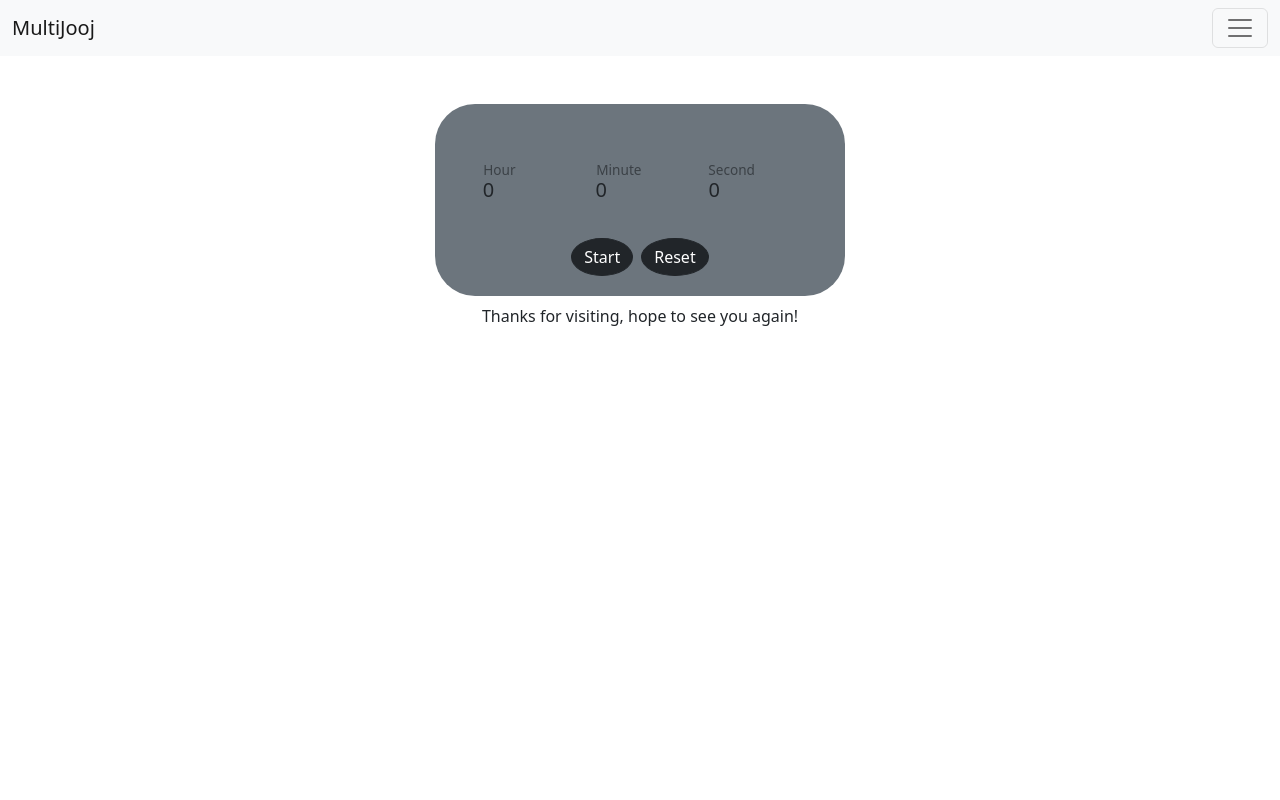
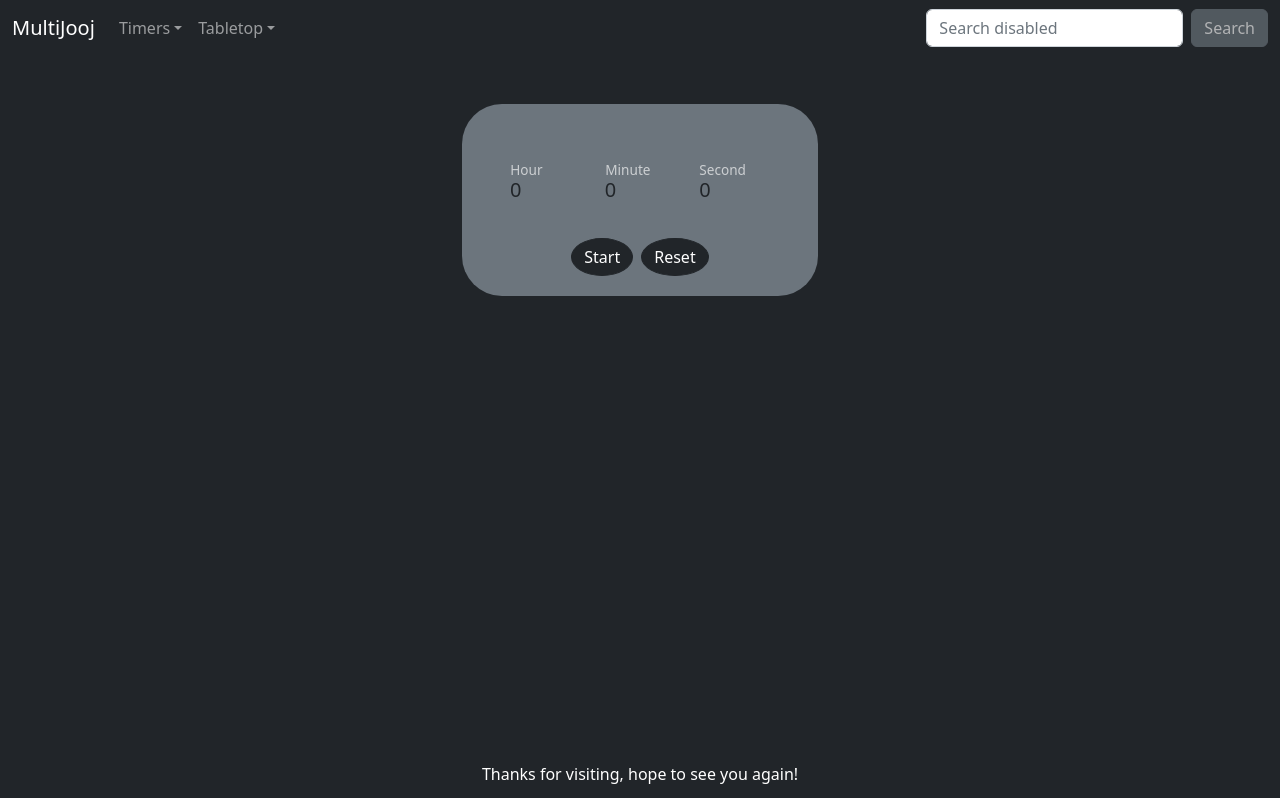
Before and after one commit to jihadftouny/multitools-app, an Angular app: page /countdown in a window 1280 px wide. Built offline with nearby package versions, Linux system fonts and the light colour scheme.

Commit message:
changed color setup, set full screen page

```diff
--- a/src/app/app.component.css
+++ b/src/app/app.component.css
@@ -0,0 +1,17 @@
+
+.content-outer-container {
+  min-height: 100%;
+}
+
+.content-inner-container {
+  padding-bottom: 36px;
+}
+
+.footer-container {
+  height: 24px;
+  margin-top: -36px;
+}
+.footer-content {
+  margin: 0 auto;
+  text-align: center;
+}
--- a/src/app/app.component.html
+++ b/src/app/app.component.html
@@ -1,3 +1,11 @@
 <app-header></app-header>
-<router-outlet></router-outlet>
-<app-footer></app-footer>
+
+<body class="bg-dark text-white">
+    <router-outlet></router-outlet>
+</body>
+
+<div class="footer-container">
+    <div class="footer-content bg-dark text-white">
+        <app-footer></app-footer>
+    </div>
+</div>
--- a/src/app/app.component.ts
+++ b/src/app/app.component.ts
@@ -1,4 +1,5 @@
 import { Component } from '@angular/core';
+
 
 @Component({
   selector: 'app-root',
--- a/src/app/app.module.ts
+++ b/src/app/app.module.ts
@@ -1,6 +1,7 @@
 import { NgModule } from '@angular/core';
 import { BrowserModule } from '@angular/platform-browser';
 import { FormsModule } from '@angular/forms';
+
 
 import { AppRoutingModule } from './app-routing.module';
 import { AppComponent } from './app.component';
--- a/src/app/footer/footer.component.html
+++ b/src/app/footer/footer.component.html
@@ -1,6 +1,6 @@
 <div class="container">
     <div class="row">
-        <div class="col justify-content-center d-flex">
+        <div class="col">
             Thanks for visiting, hope to see you again!
         </div>
     </div>
--- a/src/app/header/header.component.css
+++ b/src/app/header/header.component.css
@@ -0,0 +1,16 @@
+.dropdown-menu li {
+    background-color: dark;
+}
+
+.dropdown-menu li:hover {
+    background-color: #660000;
+    text-decoration: line-through;
+}
+
+.dropdown-menu li > a {
+    color: white;
+}
+
+.dropdown-menu li > a:hover {
+    color: black;
+}
--- a/src/app/header/header.component.html
+++ b/src/app/header/header.component.html
@@ -1,46 +1,70 @@
-
-<nav class="navbar navbar-light bg-light sticky-top">
-  <div class="container-fluid">
+<!-- <nav class="navbar navbar-expand-lg navbar-dark bg-dark sticky-top">
   <a class="navbar-brand" routerLink="home">MultiJooj</a>
 
-    <button class="navbar-toggler" type="button" data-bs-toggle="offcanvas" data-bs-target="#offcanvasNavbar"
-      aria-controls="offcanvasNavbar">
+  <button class="navbar-toggler" type="button" data-toggle="collapse" data-target="#navbarNav" aria-controls="navbarNav"
+    aria-expanded="false" aria-label="Toggle navigation">
     <span class="navbar-toggler-icon"></span>
   </button>
-    <div class="offcanvas offcanvas-end" tabindex="-1" id="offcanvasNavbar" aria-labelledby="offcanvasNavbarLabel">
-      <div class="offcanvas-header">
-        <h5 class="offcanvas-title" id="offcanvasNavbarLabel">Offcanvas</h5>
-        <button type="button" class="btn-close text-reset" data-bs-dismiss="offcanvas" aria-label="Close"></button>
-      </div>
-      <div class="offcanvas-body">
-        <ul class="navbar-nav justify-content-end flex-grow-1 pe-3">
+  <div class="collapse navbar-collapse" id="navbarNav">
+    <ul class="navbar-nav">
       <li class="nav-item">
         <a class="nav-link active" routerLink="home">Home</a>
       </li>
       <li class="nav-item dropdown">
-            <a class="nav-link dropdown-toggle" href="#" id="dropdownId" data-bs-toggle="dropdown" aria-haspopup="true"
+        <a class="nav-link dropdown-toggle" href="" id="dropdownTimer" data-toggle="dropdown" aria-haspopup="true"
           aria-expanded="false">Timers</a>
-            <div class="dropdown-menu border-0" aria-labelledby="dropdownId">
+        <div class="dropdown-menu border-0" aria-labelledby="dropdownTimer">
           <a class="dropdown-item" routerLink="stopwatch">Stopwatch</a>
           <a class="dropdown-item" routerLink="countdown">Countdown</a>
           <a class="dropdown-item disabled" routerLink="Pomodoro">Pomodoro</a>
         </div>
       </li>
       <li class="nav-item dropdown">
-            <a class="nav-link dropdown-toggle" href="#" id="dropdownId" data-bs-toggle="dropdown" aria-haspopup="true"
-              aria-expanded="false">Tabletop</a>
-            <div class="dropdown-menu border-0" aria-labelledby="dropdownId">
+        <a class="nav-link dropdown-toggle" href="#" role="button" id="dropdownTabletop" data-toggle="dropdown"
+          aria-haspopup="true" aria-expanded="false">Tabletop</a>
+        <div class="dropdown-menu border-0" aria-labelledby="dropdownTabletop">
           <a class="dropdown-item disabled" routerLink="stopwatch">Dice Roller</a>
           <a class="dropdown-item disabled" routerLink="countdown">Life Counter</a>
           <a class="dropdown-item disabled" routerLink="Pomodoro">Turn Timer</a>
         </div>
       </li>
     </ul>
+    <form class="form-inline my-2 my-lg-0">
+      <input class="form-control mr-sm-2" type="search" placeholder="Currently disabled" aria-label="Search">
+      <button class="btn btn-outline-secondary my-2 my-sm-0 disabled" type="submit">Search</button>
+    </form>
+  </div>
+</nav> -->
+
+<nav class="navbar navbar-expand-sm navbar-dark bg-dark">
+  <div class="container-fluid">
+    <a class="navbar-brand" routerLink="home">MultiJooj</a>
+    <button class="navbar-toggler" type="button" data-bs-toggle="collapse" data-bs-target="#mynavbar">
+      <span class="navbar-toggler-icon"></span>
+    </button>
+    <div class="collapse navbar-collapse" id="mynavbar">
+      <ul class="navbar-nav me-auto">
+        <li class="nav-item dropdown">
+          <a class="nav-link dropdown-toggle" href="" role="button" data-bs-toggle="dropdown">Timers</a>
+          <ul class="dropdown-menu bg-dark">
+            <li><a class="dropdown-item" routerLink="stopwatch">Stopwatch</a></li>
+            <li><a class="dropdown-item" routerLink="countdown">Countdown</a></li>
+            <li><a class="dropdown-item disabled" routerLink="pomodoro">Pomodoro</a></li>
+          </ul>
+        </li>
+        <li class="nav-item dropdown">
+          <a class="nav-link dropdown-toggle" href="" role="button" data-bs-toggle="dropdown">Tabletop</a>
+          <ul class="dropdown-menu bg-dark">
+            <li><a class="dropdown-item disabled" routerLink="">Dice Roller</a></li>
+            <li><a class="dropdown-item disabled" routerLink="">Life Counter</a></li>
+            <li><a class="dropdown-item disabled" routerLink="">Turn Timer</a></li>
+          </ul>
+        </li>
+      </ul>
       <form class="d-flex">
-          <input class="form-control me-2" type="search" placeholder="Currently disabled" aria-label="Search">
-          <button class="btn btn-outline-secondary disabled" type="submit">Search</button>
+        <input class="form-control me-2" type="text" placeholder="Search disabled">
+        <button class="btn btn-secondary disabled" type="button">Search</button>
       </form>
     </div>
   </div>
-  </div>
 </nav>
--- a/src/app/timer-countdown/timer-countdown.component.html
+++ b/src/app/timer-countdown/timer-countdown.component.html
@@ -1,25 +1,30 @@
+<div class="container">
     <div class="row">
         <div class="col-1 col-sm-2 col-md-3 col-xl-4"></div>
         <div class="col">
-        <div *ngIf="isRunning" class="container d-flex justify-content-center mt-5 pt-5 pb-4 px-5 bg-secondary rounded-40-top">
+            <div *ngIf="isRunning"
+                class="container d-flex justify-content-center mt-5 pt-5 pb-4 px-5 bg-secondary rounded-40-top">
                 <span class="display-6">{{hrDisplay}}:</span>
                 <span class="display-6">{{minDisplay}}:</span>
                 <span class="display-6">{{secDisplay}}:</span>
                 <span class="display-6">{{mls}}</span>
             </div>
             <div *ngIf="!isRunning" class="container mt-5 pt-5 pb-4 px-5 bg-secondary rounded-40-top ">
-            <form  >
+                <form>
                     <div class="form-group row">
                         <div class="col p-0 form-floating">
-                        <input [(ngModel)]="hrForm" type="number" [value]="0" min="0" max="60" size="2" class="form-control form-control-lg form-control-plaintext" name="formHr">
+                            <input [(ngModel)]="hrForm" type="number" [value]="0" min="0" max="99" size="2"
+                                class="form-control form-control-lg form-control-plaintext" name="formHr">
                             <label for="formHr">Hour</label>
                         </div>
                         <div class="col p-0 form-floating">
-                        <input [(ngModel)]="minForm" type="number" [value]="0" min="0" max="59" size="2" class="form-control form-control-lg form-control-plaintext" name="formMin">
+                            <input [(ngModel)]="minForm" type="number" [value]="0" min="0" max="59" size="2"
+                                class="form-control form-control-lg form-control-plaintext" name="formMin">
                             <label for="formMin">Minute</label>
                         </div>
                         <div class="col p-0 form-floating">
-                        <input [(ngModel)]="secForm" type="number" [value]="0" min="0" max="59" size="2" class="form-control form-control-lg form-control-plaintext" name="formSec">
+                            <input [(ngModel)]="secForm" type="number" [value]="0" min="0" max="59" size="2"
+                                class="form-control form-control-lg form-control-plaintext" name="formSec">
                             <label for="formSec">Second</label>
                         </div>
 
@@ -29,10 +34,10 @@
             <div class="container d-flex justify-content-center bg-secondary rounded-40-bottom pb-3 mb-2">
                 <button *ngIf="!isRunning" (click)="startCountdown()" class="btn btn-dark rounded-circle btn-block m-1"
                     routerLink="/countdown">Start</button>
-            <button *ngIf="isRunning && !isPaused" (click)="pauseCountdown()" class="btn btn-dark rounded-circle btn-block m-1"
-                routerLink="/countdown">Pause</button>
-            <button *ngIf="isRunning && isPaused" (click)="continueCountdown()" class="btn btn-dark rounded-circle btn-block m-1"
-                routerLink="/countdown">Continue</button>
+                <button *ngIf="isRunning && !isPaused" (click)="pauseCountdown()"
+                    class="btn btn-dark rounded-circle btn-block m-1" routerLink="/countdown">Pause</button>
+                <button *ngIf="isRunning && isPaused" (click)="continueCountdown()"
+                    class="btn btn-dark rounded-circle btn-block m-1" routerLink="/countdown">Continue</button>
                 <button (click)="stopCountdown()" class="btn btn-dark rounded-circle btn-block m-1"
                     routerLink="/countdown">Reset</button>
             </div>
@@ -40,3 +45,4 @@
         </div>
         <div class="col-1 col-sm-2 col-md-3 col-xl-4"></div>
     </div>
+</div>
--- a/src/app/timer-countdown/timer-countdown.component.ts
+++ b/src/app/timer-countdown/timer-countdown.component.ts
@@ -37,6 +37,10 @@ export class CountdownComponent implements OnInit {
 
   public startCountdown() {
     if (!this.isRunning && !this.isPaused) {
+
+      if (this.hrForm > 99) { this.hrForm = 99 }
+      if (this.minForm > 59) { this.minForm = 59 }
+      if (this.secForm > 59) { this.secForm = 59 }
 
       if (!this.wasPaused) {
         this.hrDisplay = this.hrForm;
@@ -113,6 +117,10 @@ export class CountdownComponent implements OnInit {
   public stopCountdown(): void {
     clearInterval(this.startTimer);
     alert("Countdown ended");
+    this.hrForm = 0;
+    this.minForm = 0;
+    this.secForm = 0;
+    this.mls = 0;
     this.wasPaused = false;
     this.isPaused = false;
     this.isRunning = false;
--- a/src/app/timer-stopwatch/timer-stopwatch.component.html
+++ b/src/app/timer-stopwatch/timer-stopwatch.component.html
@@ -1,3 +1,4 @@
+<div class="container">
     <div class="row">
         <div class="col-sm col-2"></div>
         <div class="col">
@@ -20,7 +21,7 @@
                     routerLink="/stopwatch">Lap</button>
             </div>
 
-        <table class="table table-borderless table-hover">
+            <table class="table table-dark table-borderless table-hover">
                 <thead>
                     <tr>
                         <th scope="col">Lap #</th>
@@ -38,3 +39,4 @@
         </div>
         <div class="col-sm col-2"></div>
     </div>
+</div>
--- a/src/styles.css
+++ b/src/styles.css
@@ -7,3 +7,15 @@
 .rounded-40-bottom {
     border-radius: 0 0 40px 40px;
 }
+
+.bg-one{
+  background-color: #242424;
+}
+
+html, body, app-root {
+  height: 92.7vh;
+}
+body {
+  margin-bottom: 0;
+  margin-top: 0;
+}
```
Lines whose indentation alone changed are shown as unchanged.
